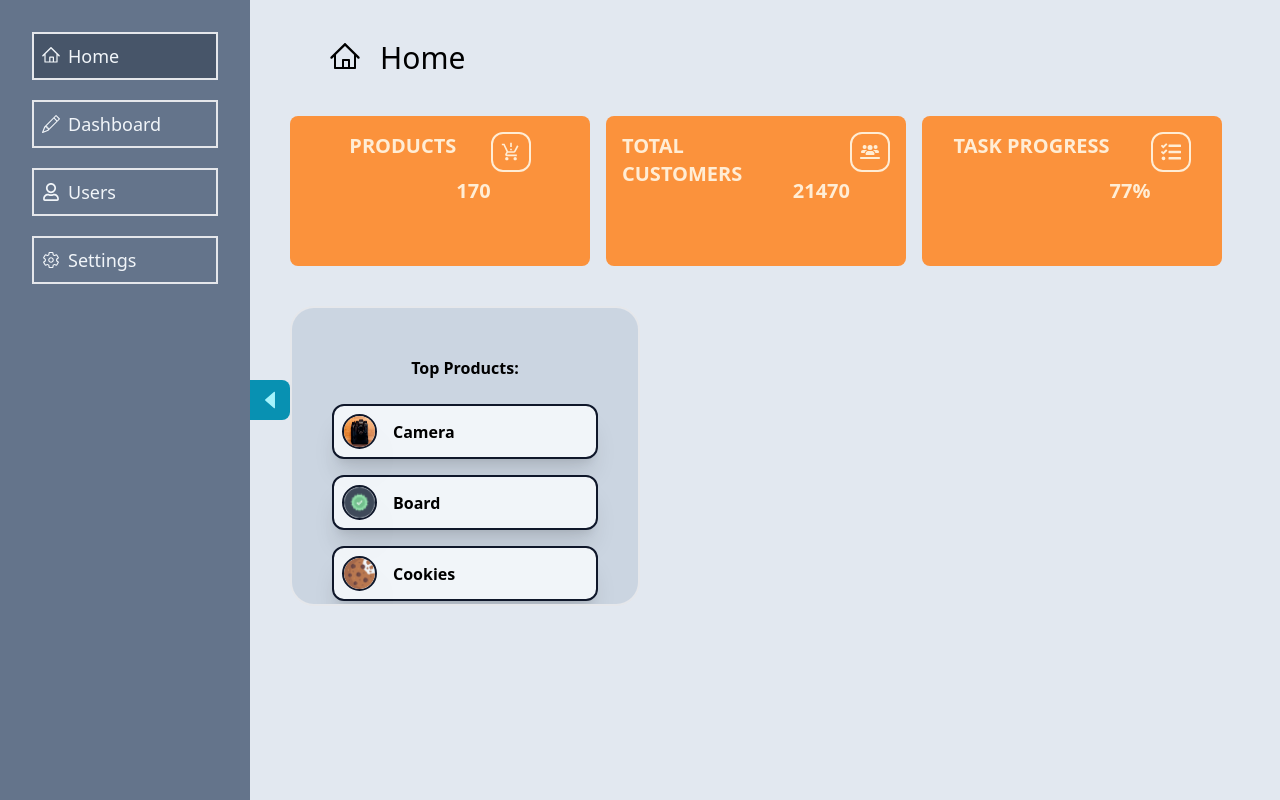
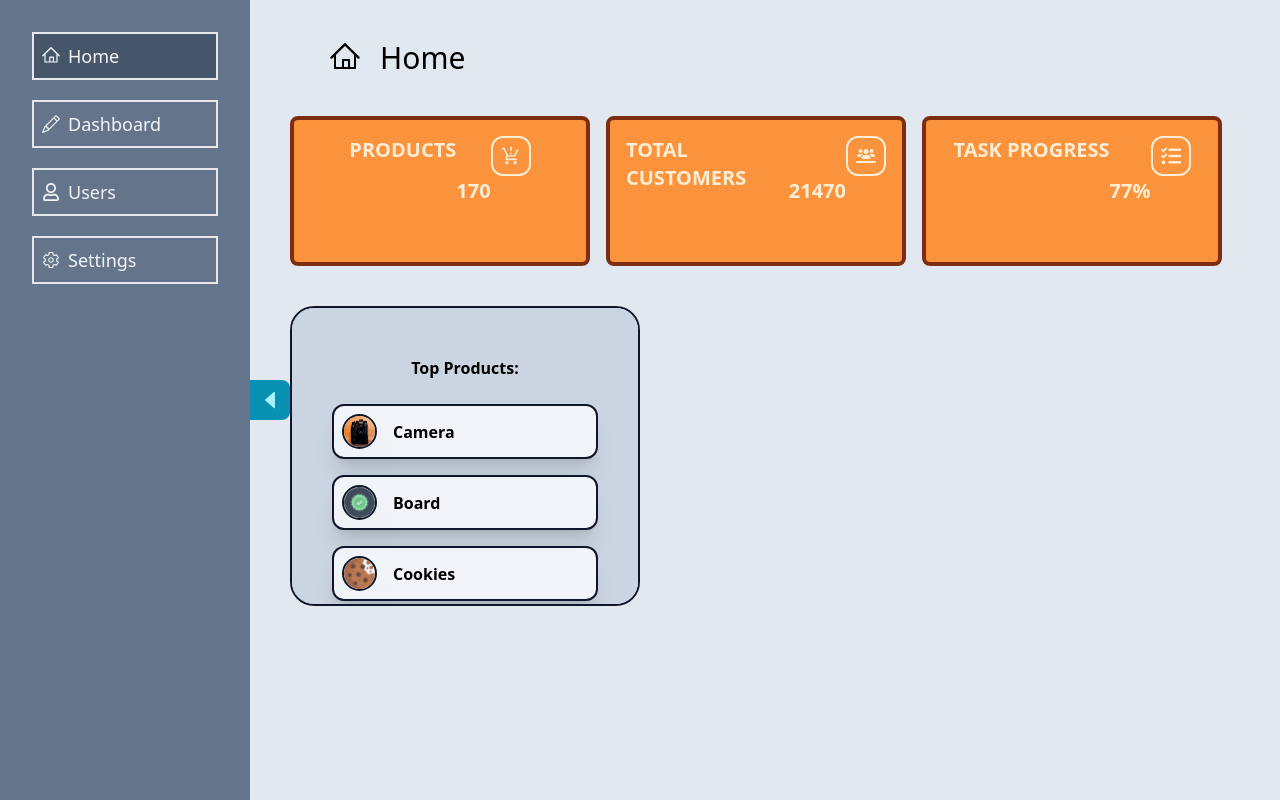
Before and after one commit to markopersonally/management-panel, a React (Create React App) app: page / in a window 1280 px wide. Built offline with nearby package versions, Linux system fonts and the light colour scheme.

Commit message:
change style

```diff
--- a/src/pages/HomePage.jsx
+++ b/src/pages/HomePage.jsx
@@ -16,11 +16,11 @@ import item7 from "../images/security_2592258.png";
 export default function Home() {
   const boxInfoWrapper = "flex gap-4 text-xl flex-wrap";
   const boxInfo =
-    "p-4 w-[300px] h-[150px] bg-orange-400 text-orange-100 font-bold uppercase flex justify-center rounded-lg";
+    "p-4 w-[300px] h-[150px] bg-orange-400 text-orange-100 font-bold uppercase flex justify-center rounded-lg border-4 border-orange-900 ";
   const boxInfoData = "flex items-center ";
   const icon = "h-max p-2 border-2 border-orange-100 rounded-xl";
   const boxProducts =
-    "my-10 p-10 w-[350px] h-[300px] border-2 bg-slate-300 rounded-3xl overflow-y-auto";
+    "my-10 p-10 w-[350px] h-[300px] border-2 border-slate-900 bg-slate-300 rounded-3xl overflow-y-auto scroll-smooth focus:cursor-auto";
   const h3Products = "p-2 text-center font-bold ";
   const divItemProducts =
     "my-4 p-2 flex gap-4 items-center border-2 border-slate-900 rounded-xl shadow-xl bg-slate-100 ";
```
